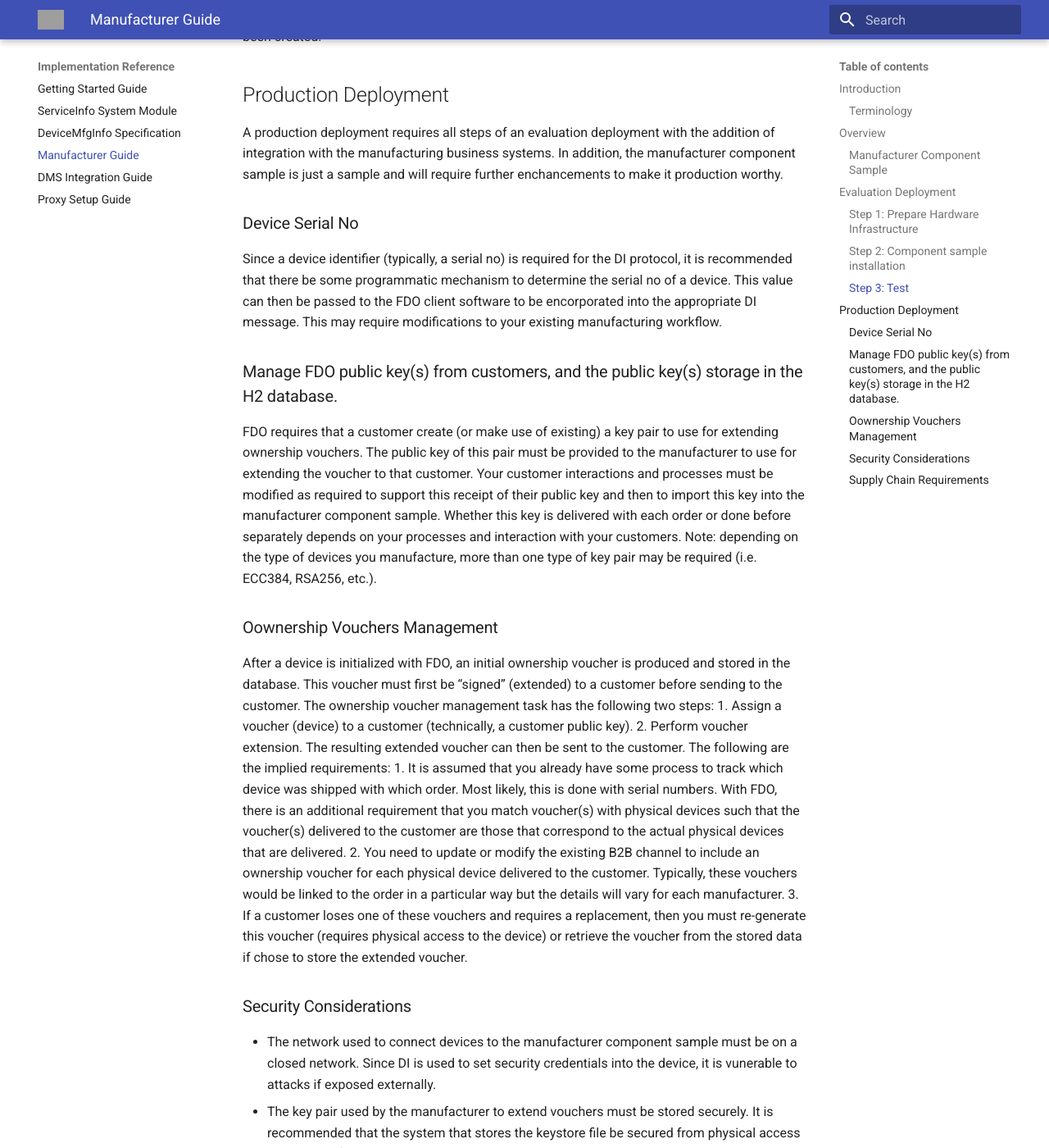
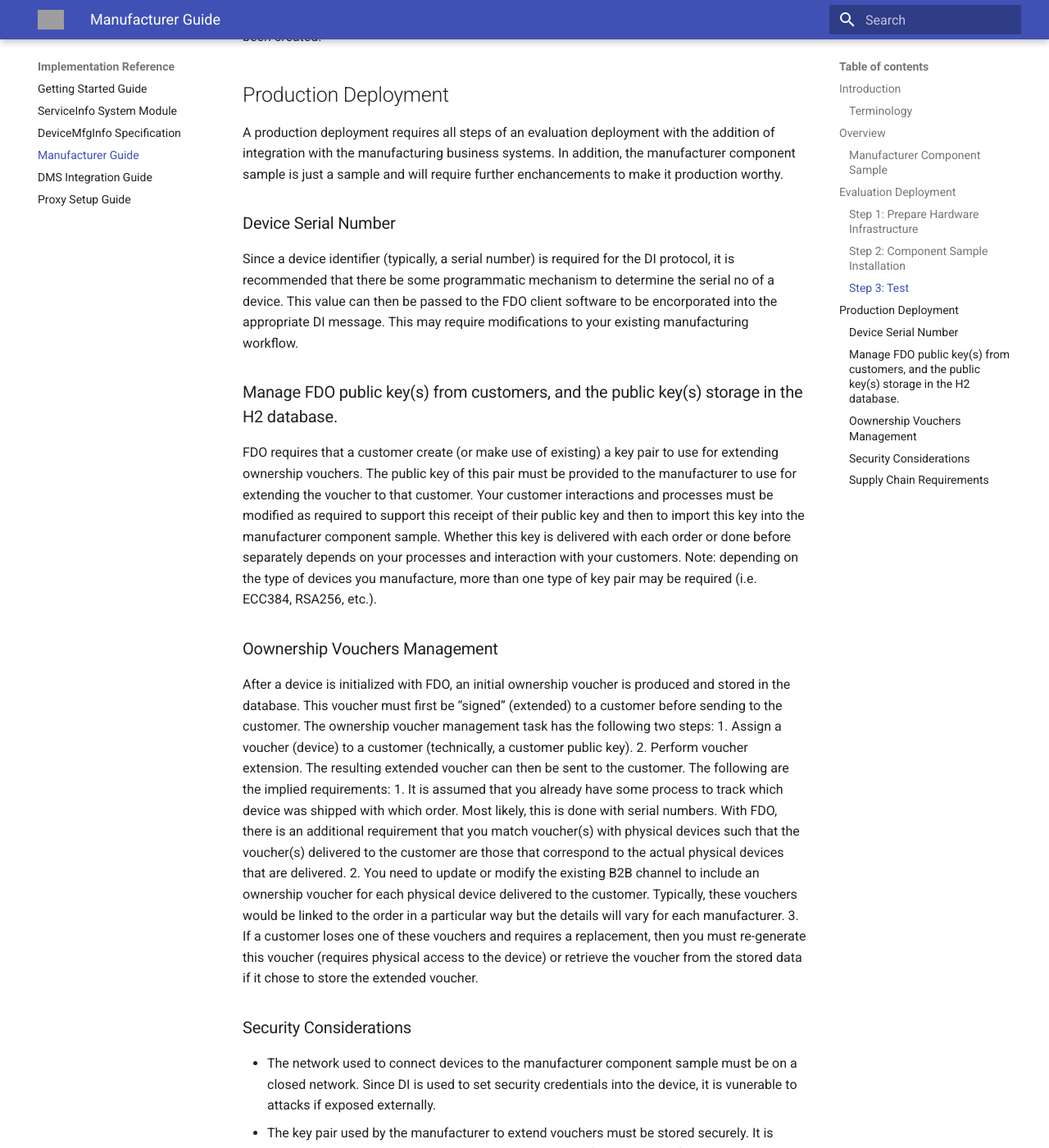
Before and after one commit to fido-device-onboard/docs-fidoiot, an MkDocs documentation site: the page built from docs/implementation-references/manufacturer-guide.md, in a window 1280 px wide and 1400 px high, scrolled down 1772 px. Shown: the whole window at 82% size. Built offline with MkDocs 1.6.1 and Material for MkDocs 9.7.7, drawn with Linux system fonts in a browser that asks for light colours; some of the changed text lies outside the part shown; grey boxes are pictures that could not be loaded.

Commit message:
Update Manufacturer changes (#20)
Update manufacturer-guide.md

Signed-off-by: Davis Benny <davis.benny@intel.com>

```diff
--- a/docs/implementation-references/manufacturer-guide.md
+++ b/docs/implementation-references/manufacturer-guide.md
@@ -19,7 +19,7 @@
 The evaluation deployment is useful for development, test, and enabling purposes. The evaluation deployment can fully initialize a device to the same extent as the production deployment but does not require any integration with business systems.
 ### Step 1: Prepare Hardware Infrastructure
 You need to have one machine that can run the manufacturer component sample. A non-production environment has minimal requirements; the machine can run either the Linux* OS (version 20.04) or Windows\* 10 OS.
-### Step 2: Component sample installation
+### Step 2: Component Sample Installation
 Install the manufacturer component sample, see [Manufacturer Component Readme](#https://github.com/secure-device-onboard/pri-fidoiot/tree/master/component-samples/demo/manufacturer/README.md) for details.
 ### Step 3: Test
 Set up the device to run the FDO DI protocol (refer to device specific documentation for details). Run DI on the device against the manufacturer component sample. You can use any value for the device serial no at this point. For a production scenario, see [Device Serial No](device-mfg-info.md) for details. Use the REST APIs (or a database management tool) to view and confirm the ownership voucher has been created.
@@ -27,31 +27,25 @@
 ## Production Deployment
 A production deployment requires all steps of an evaluation deployment with the addition of integration with the manufacturing business systems. In addition, the manufacturer component sample is just a sample and will require further enchancements to make it production worthy.
 
-### Device Serial No
-Since a device identifier (typically, a serial no) is required for the DI protocol, it is recommended that there be some programmatic mechanism to determine the serial no of a device. This value can then be passed to the FDO client software to be encorporated into the appropriate DI message. This may require modifications to your existing manufacturing workflow.
+### Device Serial Number
+Since a device identifier (typically, a serial number) is required for the DI protocol, it is recommended that there be some programmatic mechanism to determine the serial no of a device. This value can then be passed to the FDO client software to be encorporated into the appropriate DI message. This may require modifications to your existing manufacturing workflow.
 
 ### Manage FDO public key(s) from customers, and the public key(s) storage in the H2 database.
 FDO requires that a customer create (or make use of existing) a key pair to use for extending ownership vouchers. The public key of this pair must be provided to the manufacturer to use for extending the voucher to that customer. Your customer interactions and processes must be modified as required to support this receipt of their public key and then to import this key into the manufacturer component sample. Whether this key is delivered with each order or done before separately depends on your processes and interaction with your customers.
 Note: depending on the type of devices you manufacture, more than one type of key pair may be required (i.e. ECC384, RSA256, etc.).
 
 ### Oownership Vouchers Management
-After a device is initialized with FDO, an initial ownership voucher is produced and stored in the database. This voucher must first be “signed” (extended) to a customer before sending
-to the customer. The ownership voucher management task has the following two steps:
+After a device is initialized with FDO, an initial ownership voucher is produced and stored in the database. This voucher must first be “signed” (extended) to a customer before sending to the customer. The ownership voucher management task has the following two steps:
 1.	Assign a voucher (device) to a customer (technically, a customer public key).
 2.	Perform voucher extension. The resulting extended voucher can then be sent to the customer.
 The following are the implied requirements:
-1.	It is assumed that you already have some process to track which device was shipped with which order. Most likely, this is done with serial numbers. With FDO, there is an additional
-requirement that you match voucher(s) with physical devices such that the voucher(s) delivered to the customer are those that correspond to the actual physical devices that are delivered.
-2.	You need to update or modify the existing B2B channel to include an ownership voucher for each physical device delivered to the customer. Typically, these vouchers would be linked to
-the order in a particular way but the details will vary for each manufacturer.
-3.	If a customer loses one of these vouchers and requires a replacement, then you must re-generate this voucher (requires physical access to the device) or retrieve the voucher from the
-stored data if chose to store the extended voucher.
+1.	It is assumed that you already have some process to track which device was shipped with which order. Most likely, this is done with serial numbers. With FDO, there is an additional requirement that you match voucher(s) with physical devices such that the voucher(s) delivered to the customer are those that correspond to the actual physical devices that are delivered.
+2.	You need to update or modify the existing B2B channel to include an ownership voucher for each physical device delivered to the customer. Typically, these vouchers would be linked to the order in a particular way but the details will vary for each manufacturer.
+3.	If a customer loses one of these vouchers and requires a replacement, then you must re-generate this voucher (requires physical access to the device) or retrieve the voucher from the stored data if it chose to store the extended voucher.
 
 ### Security Considerations
-* The network used to connect devices to the manufacturer component sample must be on a closed network. Since DI is used to set security credentials into the device, it is vunerable to
-attacks if exposed externally.
-* The key pair used by the manufacturer to extend vouchers must be stored securely. It is recommended that the system that stores the keystore file be secured from physical access to
-only qualified individuals.
+* The network used to connect devices to the manufacturer component sample must be on a closed network. Since DI is used to set security credentials into the device, it is vunerable to attacks if exposed externally.
+* The key pair used by the manufacturer to extend vouchers must be stored securely. It is recommended that the system that stores the keystore file be secured from physical access to only qualified individuals.
 
 ### Supply Chain Requirements
 FDO requires support from your supply chain partners. Specially, they will need to deploy the means to manage and extend ownership vouchers. As physical devices come into their inventory they will need to associate those devices with the respective ownership vouchers. Then as those device are resold, the vouchers will need to be extended to the next owner in the supply chain.
```
